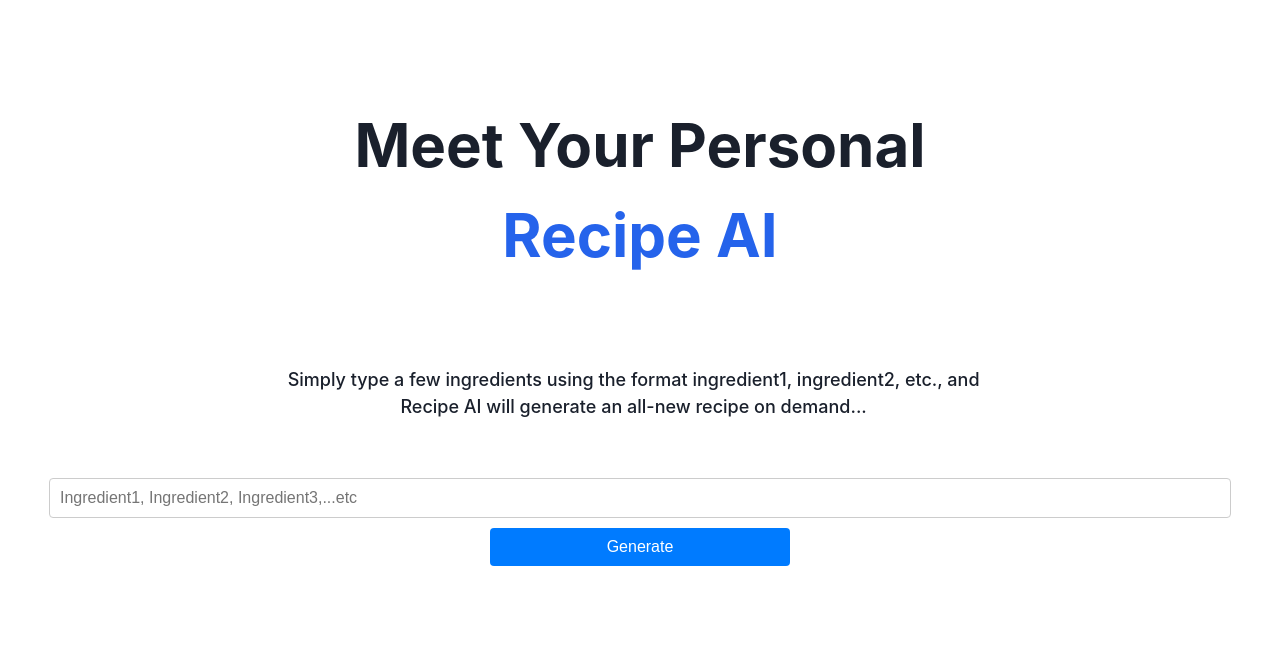
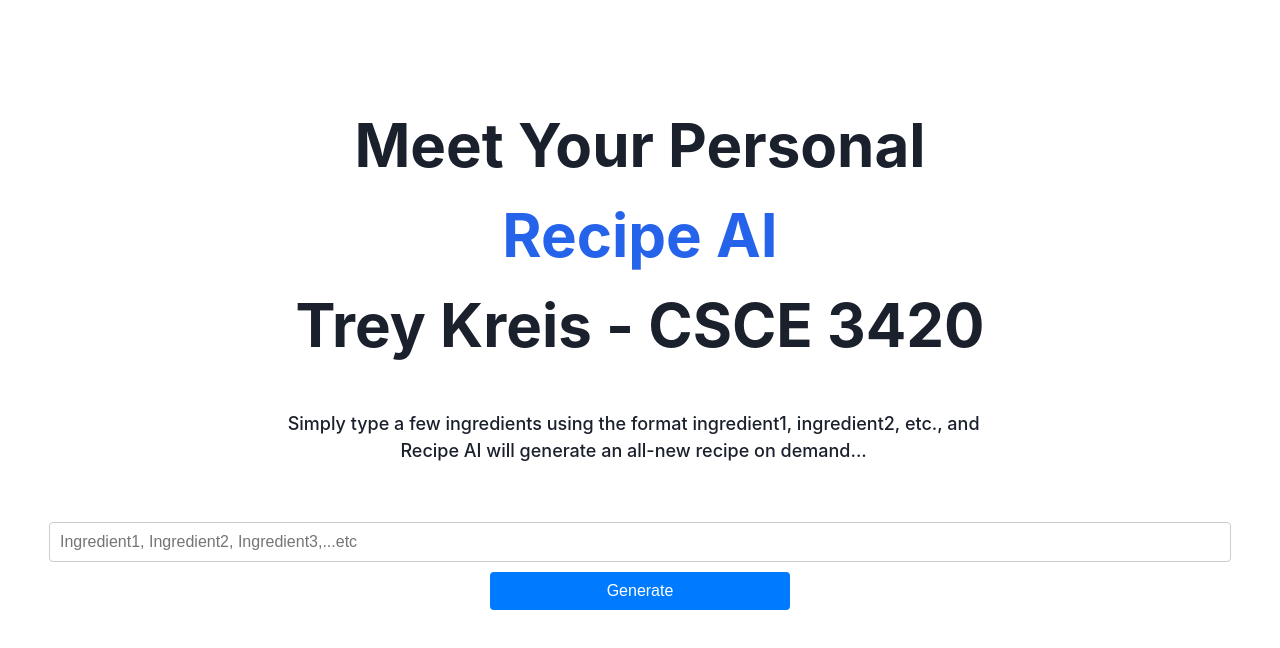
Before and after one commit to owlyoop/ai-recipe-generator, a React (Vite) app: page / in a window 1280 px wide. Shown: the top 648 px of the page. Built offline with nearby package versions, Linux system fonts and the light colour scheme; what @aws-amplify/ui-react, aws-amplify would draw is missing.

Commit message:
updated heading

```diff
--- a/src/App.tsx
+++ b/src/App.tsx
@@ -48,8 +48,8 @@ function App() {
           Meet Your Personal
           <br />
           <span className="highlight">Recipe AI</span>
+		  <br /> Trey Kreis  - CSCE 3420
         </h1>
-		<h4> Trey Kreis  - CSCE 3420 </h4>
         <p className="description">
           Simply type a few ingredients using the format ingredient1,
           ingredient2, etc., and Recipe AI will generate an all-new recipe on
```
